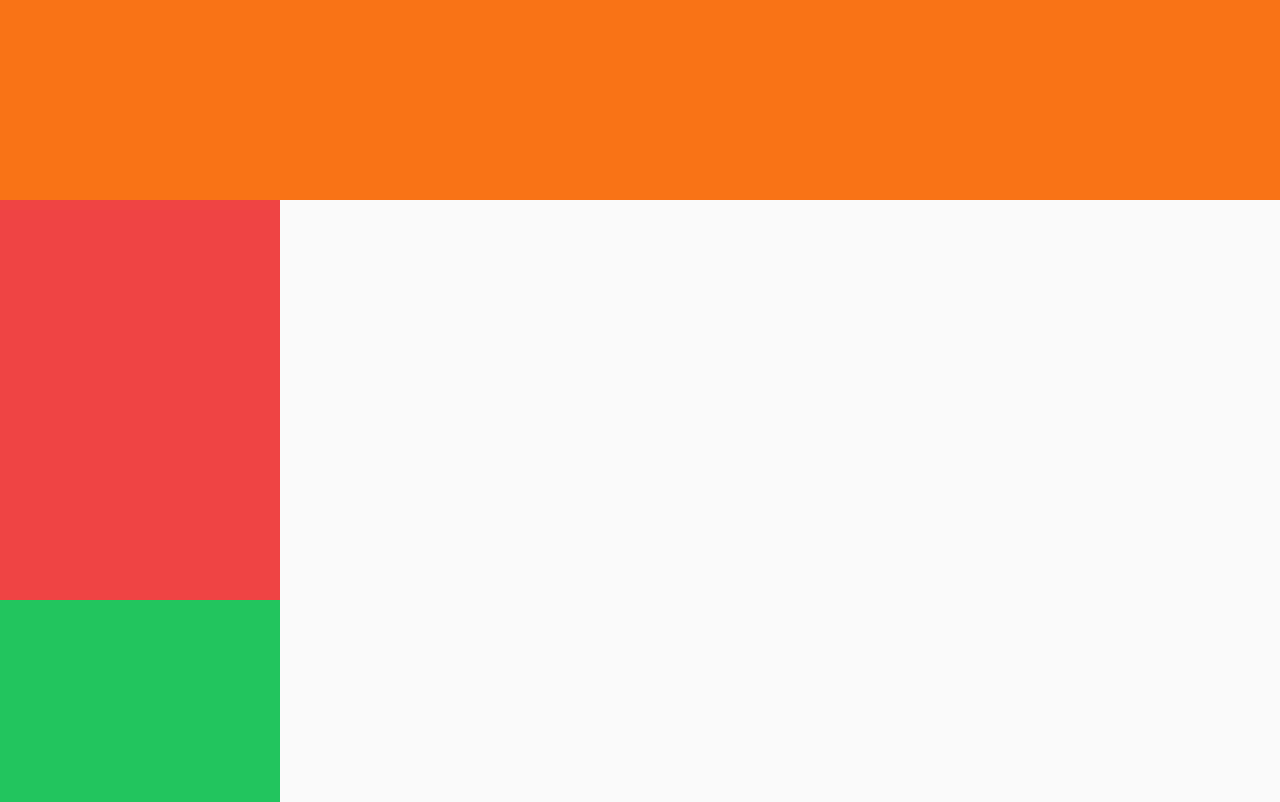
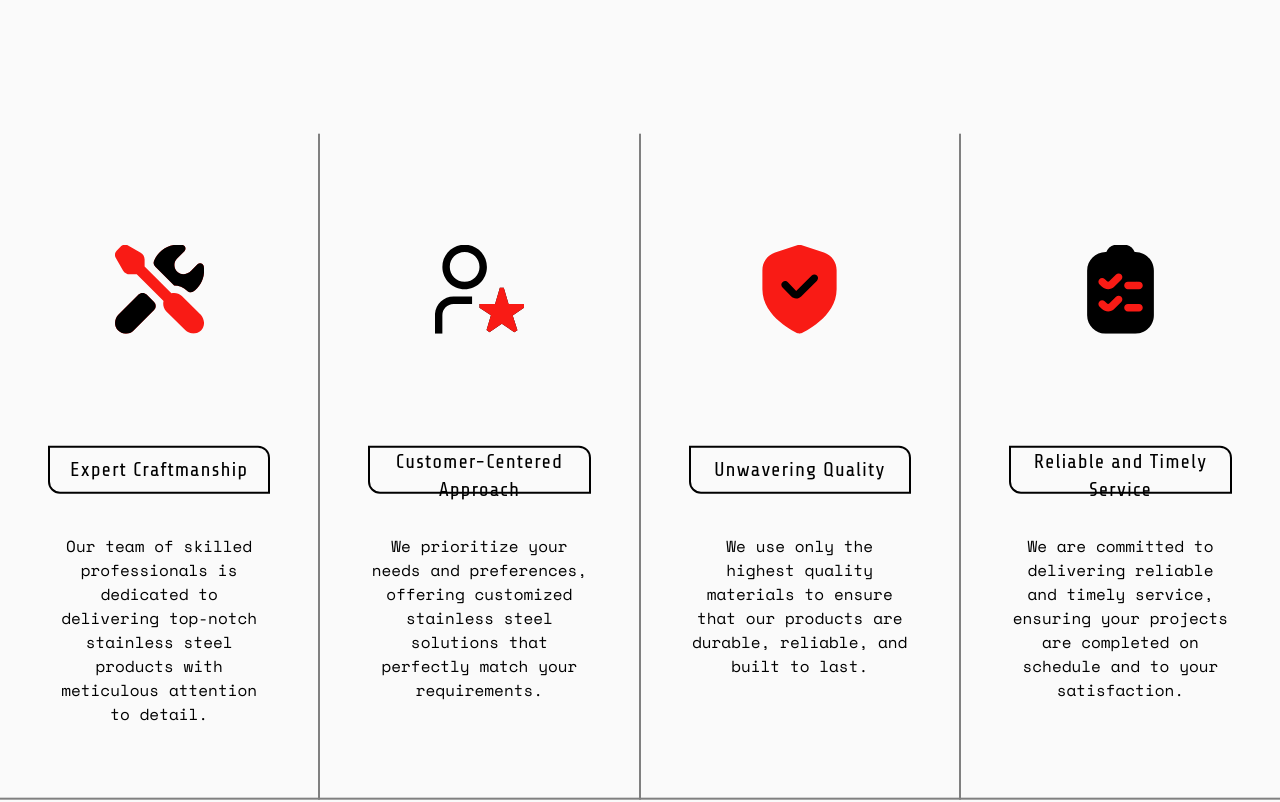
Before and after one commit to Magnum0310/aries_stainless, a React (Vite) app: page / in a window 1280 px wide. Shown: the part 1800-2602 px from the top of the page. Built offline with nearby package versions, Linux system fonts and the light colour scheme.

Commit message:
Done with the Choose Us Page

```diff
--- a/src/components/ChooseUsContent.jsx
+++ b/src/components/ChooseUsContent.jsx
@@ -1,4 +1,4 @@
-import { useRef, useEffect } from "react";
+import { useRef, useEffect, useState } from "react";
 import {
   motion,
   useMotionValue,
@@ -6,7 +6,10 @@ import {
   useInView,
   useScroll,
   useTransform,
+  easeInOut,
+  easeOut,
 } from "framer-motion";
+import { useWindowDimensions } from "./hooks/useWindowDimensions";
 import Tool from "../assets/Svg/ChooseUsIcon/colorTools.svg";
 import Customer from "../assets/Svg/ChooseUsIcon/colorReview.svg";
 import Shield from "../assets/Svg/ChooseUsIcon/colorShield.svg";
@@ -15,84 +18,278 @@ import Data from "../components/constants/chooseUsPage.json";
 
 const ChooseUsContent = () => {
   const divRef = useRef(null);
-  const divRef1 = useRef(null);
-  //   const isInView = useInView(divRef, {
-  //     margin: "0px 100px -50px 0px",
-  //   });
+  const { width } = useWindowDimensions();
+
+  console.log(width);
 
   const { scrollYProgress } = useScroll({
     target: divRef,
-    offset: ["start center", "end center"],
+    offset: ["start end", "end end"],
   });
 
-  const contentVariant = {
-    initial: { opacity: 1, scale: 0.5 },
-    animate: { opacity: 1, scale: 1 },
-  };
+  const [xPosition, setXPosition] = useState({ firstBox: 0, box: 0 });
 
-  const test = useTransform(scrollYProgress, [0, 0.25], [-1000, 0]);
-  const test1 = useTransform(scrollYProgress, [0.25, 0.5], [-1000, 0]);
-  const test2 = useTransform(scrollYProgress, [0.5, 0.75], [-1000, 0]);
-  const test3 = useTransform(scrollYProgress, [0.75, 1], [-1000, 0]);
+  useEffect(() => {
+    if (width >= 1280) {
+      setXPosition((prevPos) => ({
+        ...prevPos,
+        firstBox: (prevPos.firstBox = 0),
+        Box: (prevPos.box = -500),
+      }));
+    } else if (width < 1280) {
+      setXPosition((prevPos) => ({
+        ...prevPos,
+        firstBox: (prevPos.firstBox = -1200),
+        Box: (prevPos.box = -1200),
+      }));
+    }
+  }, [width]);
+
+  const sample = [0, 0.5];
+
+  // MOBILE
+  const firstBoxMobile = useTransform(
+    scrollYProgress,
+    [0, 0.4],
+    [xPosition.firstBox, 0],
+    {
+      ease: easeInOut,
+    },
+  );
+  const secondBoxMobile = useTransform(
+    scrollYProgress,
+    [0.2, 0.6],
+    [xPosition.box, 0],
+    {
+      ease: easeInOut,
+    },
+  );
+  const thirdBoxMobile = useTransform(
+    scrollYProgress,
+    [0.4, 0.8],
+    [xPosition.box, 0],
+    {
+      ease: easeInOut,
+    },
+  );
+  const fourthBoxMobile = useTransform(
+    scrollYProgress,
+    [0.6, 1],
+    [xPosition.box, 0],
+    {
+      ease: easeInOut,
+    },
+  );
+
+  // TABLET
+  const firstBoxTablet = useTransform(
+    scrollYProgress,
+    [0, 0.4],
+    [xPosition.firstBox, 0],
+    {
+      ease: easeInOut,
+    },
+  );
+  const secondBoxTablet = useTransform(
+    scrollYProgress,
+    [0.25, 0.5],
+    [xPosition.box, 0],
+    {
+      ease: easeInOut,
+    },
+  );
+  const thirdBoxTablet = useTransform(
+    scrollYProgress,
+    [0.45, 0.75],
+    [xPosition.box, 0],
+    {
+      ease: easeInOut,
+    },
+  );
+  const fourthBoxTablet = useTransform(
+    scrollYProgress,
+    [0.7, 0.9],
+    [xPosition.box, 0],
+    {
+      ease: easeInOut,
+    },
+  );
+
+  // Laptop
+  const firstBox = useTransform(
+    scrollYProgress,
+    [0, 0.4],
+    [xPosition.firstBox, 0],
+    {
+      ease: easeInOut,
+    },
+  );
+  const secondBox = useTransform(
+    scrollYProgress,
+    [0.5, 0.65],
+    [xPosition.box, 0],
+    {
+      ease: easeInOut,
+    },
+  );
+  const thirdBox = useTransform(
+    scrollYProgress,
+    [0.6, 0.75],
+    [xPosition.box, 0],
+    {
+      ease: easeInOut,
+    },
+  );
+  const fourthBox = useTransform(
+    scrollYProgress,
+    [0.7, 0.85],
+    [xPosition.box, 0],
+    {
+      ease: easeInOut,
+    },
+  );
+
+  const test = useTransform(scrollYProgress, [0.7, 0.75], [0, 1]);
 
   return (
     <div
-      className="relative h-[200vh] overflow-hidden bg-adobe-white font-shareTech"
+      className="relative h-[250vh] justify-center bg-adobe-white font-shareTech lg:flex lg:flex-col xl:flex-row xl:items-center"
       ref={divRef}
     >
-      {/* {Data.map((service) => (
+      {/* FIRST HALF */}
+      <div className="h-1/2 lg:flex lg:h-1/3 xl:sticky xl:top-1/2 xl:z-20 xl:-translate-y-1/2">
+        {/* FIRST BOX */}
         <motion.div
-          key={service.id}
-          className="h-1/4 w-full border-b-4 border-solid border-black"
-          variants={contentVariant}
-          initial="initial"
-          animate="animate"
+          className="z-40 flex h-1/2 w-full flex-col items-center justify-center gap-10 border-b-2 border-r-2 border-solid border-adobe-gray bg-adobe-white px-12 text-center lg:grid lg:h-full lg:grid-cols-1 lg:grid-rows-2 lg:place-items-start lg:border-t-2 xl:border-t-0"
+          style={{
+            // translateX: firstBox,
+            translateX: width >= 1024 ? firstBoxTablet : firstBoxMobile,
+          }}
         >
-          <div>{service.title}</div>
-          <div>{service.description}</div>
+          <div className="size-1/4 lg:row-start-1 lg:flex lg:size-full lg:place-content-center lg:place-items-center">
             <div
-            className="h-1/4 w-full bg-red-500"
+              className="size-full lg:size-2/5"
               style={{
-              backgroundImage: `url("${service.image}")`,
+                backgroundImage: `url("${Data[0].image}")`,
                 backgroundSize: "contain",
                 backgroundPosition: "center",
                 backgroundRepeat: "no-repeat",
               }}
             ></div>
+          </div>
+          <div className="flex max-w-[500px] flex-col gap-10 lg:relative lg:bottom-10 lg:row-start-2">
+            <div className="text-mobile-chooseUs-title h-[3rem] place-content-center rounded-bl-xl rounded-tr-xl border-2 border-solid border-black">
+              {Data[0].title}
+            </div>
+            <div className="text-mobile-chooseUs-description font-spaceMono">
+              {Data[0].description}
+            </div>
+          </div>
         </motion.div>
-      ))} */}
+        {/* SECOND BOX */}
         <motion.div
-        className="h-1/4 bg-orange-500"
+          className="z-30 flex h-1/2 w-full flex-col items-center justify-center gap-10 border-b-2 border-solid border-adobe-gray bg-adobe-white px-12 text-center lg:grid lg:h-full lg:grid-cols-1 lg:grid-rows-2 lg:place-items-start lg:border-t-2 xl:border-r-2 xl:border-t-0"
           style={{
-          translateX: test,
+            translateX:
+              width <= 1023
+                ? secondBoxMobile
+                : width >= 1280
+                  ? secondBox
+                  : secondBoxTablet,
           }}
         >
-        TEST
+          <div className="size-1/4 lg:row-start-1 lg:flex lg:size-full lg:place-content-center lg:place-items-center">
+            <div
+              className="size-full lg:size-2/5"
+              style={{
+                backgroundImage: `url("${Data[1].image}")`,
+                backgroundSize: "contain",
+                backgroundPosition: "center",
+                backgroundRepeat: "no-repeat",
+              }}
+            ></div>
+          </div>
+          <div className="flex max-w-[500px] flex-col gap-10 lg:relative lg:bottom-10 lg:row-start-2">
+            <div className="text-mobile-chooseUs-title h-[3rem] place-content-center rounded-bl-xl rounded-tr-xl border-2 border-solid border-black">
+              {Data[1].title}
+            </div>
+            <div className="text-mobile-chooseUs-description font-spaceMono">
+              {Data[1].description}
+            </div>
+          </div>
         </motion.div>
+      </div>
+      {/* SECOND HALF */}
+      <div className="h-1/2 lg:flex lg:h-1/3 lg:items-center xl:sticky xl:top-1/2 xl:z-10 xl:-translate-y-1/2">
+        {/* THIRD BOX */}
         <motion.div
-        className="h-1/4 bg-red-500"
+          className="z-20 flex h-1/2 w-full flex-col items-center justify-center gap-10 border-b-2 border-solid border-adobe-gray bg-adobe-white px-12 text-center lg:grid lg:h-full lg:grid-cols-1 lg:grid-rows-2 lg:place-items-start lg:border-r-2"
           style={{
-          translateX: test1,
+            // translateX: thirdBox,
+            translateX:
+              width <= 1023
+                ? thirdBoxMobile
+                : width >= 1280
+                  ? thirdBox
+                  : thirdBoxTablet,
           }}
         >
-        TEST
+          <div className="size-1/4 lg:row-start-1 lg:flex lg:size-full lg:place-content-center lg:place-items-center">
+            <div
+              className="size-full lg:size-2/5"
+              style={{
+                backgroundImage: `url("${Data[2].image}")`,
+                backgroundSize: "contain",
+                backgroundPosition: "center",
+                backgroundRepeat: "no-repeat",
+              }}
+            ></div>
+          </div>
+          <div className="flex max-w-[500px] flex-col gap-10 lg:relative lg:bottom-10 lg:row-start-2">
+            <div className="text-mobile-chooseUs-title h-[3rem] place-content-center rounded-bl-xl rounded-tr-xl border-2 border-solid border-black">
+              {Data[2].title}
+            </div>
+            <div className="text-mobile-chooseUs-description font-spaceMono">
+              {Data[2].description}
+            </div>
+          </div>
         </motion.div>
+        {/* FOURTH BOX */}
         <motion.div
-        className="h-1/4 bg-green-500"
+          className="z-10 flex h-1/2 w-full flex-col items-center justify-center gap-10 border-b-2 border-solid border-adobe-gray bg-adobe-white px-12 text-center lg:grid lg:h-full lg:grid-cols-1 lg:grid-rows-2 lg:place-items-start"
           style={{
-          translateX: test2,
+            // translateX: fourthBox,
+            translateX:
+              width <= 1023
+                ? fourthBoxMobile
+                : width >= 1280
+                  ? fourthBox
+                  : fourthBoxTablet,
+
+            opacity: test,
           }}
         >
-        TEST
+          <div className="size-1/4 lg:row-start-1 lg:flex lg:size-full lg:place-content-center lg:place-items-center">
+            <div
+              className="size-full lg:size-2/5"
+              style={{
+                backgroundImage: `url("${Data[3].image}")`,
+                backgroundSize: "contain",
+                backgroundPosition: "center",
+                backgroundRepeat: "no-repeat",
+              }}
+            ></div>
+          </div>
+          <div className="flex max-w-[500px] flex-col gap-10 lg:relative lg:bottom-10 lg:row-start-2">
+            <div className="text-mobile-chooseUs-title h-[3rem] place-content-center rounded-bl-xl rounded-tr-xl border-2 border-solid border-black">
+              {Data[3].title}
+            </div>
+            <div className="text-mobile-chooseUs-description font-spaceMono">
+              {Data[3].description}
+            </div>
+          </div>
         </motion.div>
-      <motion.div
-        className="h-1/4 bg-blue-500"
-        style={{
-          translateX: test3,
-        }}
-      >
-        TEST
-      </motion.div>
+      </div>
     </div>
   );
 };
--- /dev/null
+++ b/src/components/hooks/useWindowDimensions.jsx
@@ -0,0 +1,26 @@
+import { useState, useEffect } from "react";
+
+const getWindowDimensions = () => {
+  const { innerWidth: width, innerHeight: height } = window;
+  return {
+    width,
+    height,
+  };
+};
+
+export const useWindowDimensions = () => {
+  const [windowDimensions, setWindowDimensions] = useState(
+    getWindowDimensions(),
+  );
+
+  useEffect(() => {
+    const handleResize = () => {
+      setWindowDimensions(getWindowDimensions());
+    };
+
+    window.addEventListener("resize", handleResize);
+    return () => window.removeEventListener("resize", handleResize);
+  }, []);
+
+  return windowDimensions;
+};
--- a/src/index.css
+++ b/src/index.css
@@ -7,9 +7,16 @@
 
 @layer utilities {
   .text-mobile-title {
-    @apply md:text-6xl lg:text-[4.8rem] text-5xl;
+    @apply text-5xl md:text-6xl lg:text-[4.8rem];
   }
   .text-mobile-tagline {
-    @apply md:text-base lg:text-xl text-[.6rem] tracking-wider;
+    @apply text-[.6rem] tracking-wider md:text-base lg:text-xl;
+  }
+  /* CHOOSE US SECTION */
+  .text-mobile-chooseUs-title {
+    @apply text-base tracking-wider md:text-lg lg:text-xl;
+  }
+  .text-mobile-chooseUs-description {
+    @apply text-[.75rem] tracking-normal md:text-base;
   }
 }
```
Also changed, not shown: src/components/HeroPage.jsx (+17 -15 lines). Lines whose indentation alone changed are shown as unchanged.
